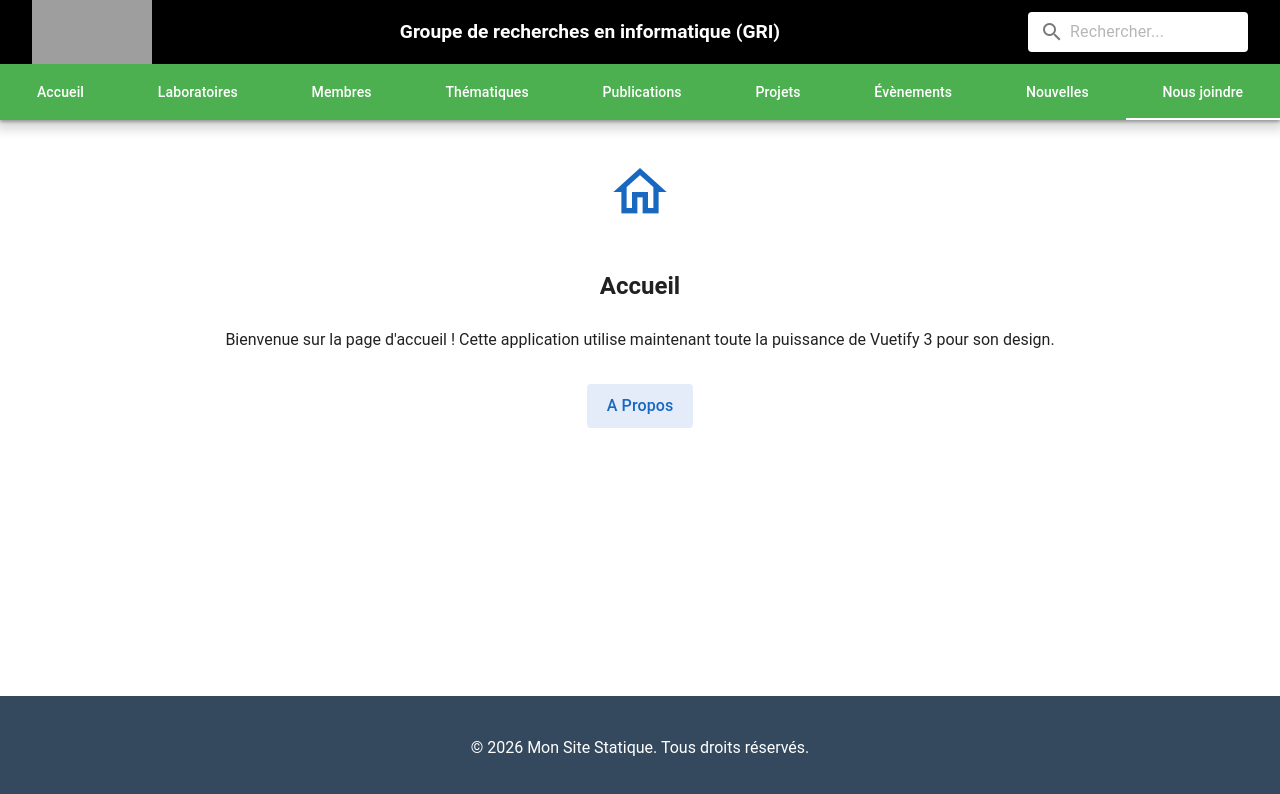
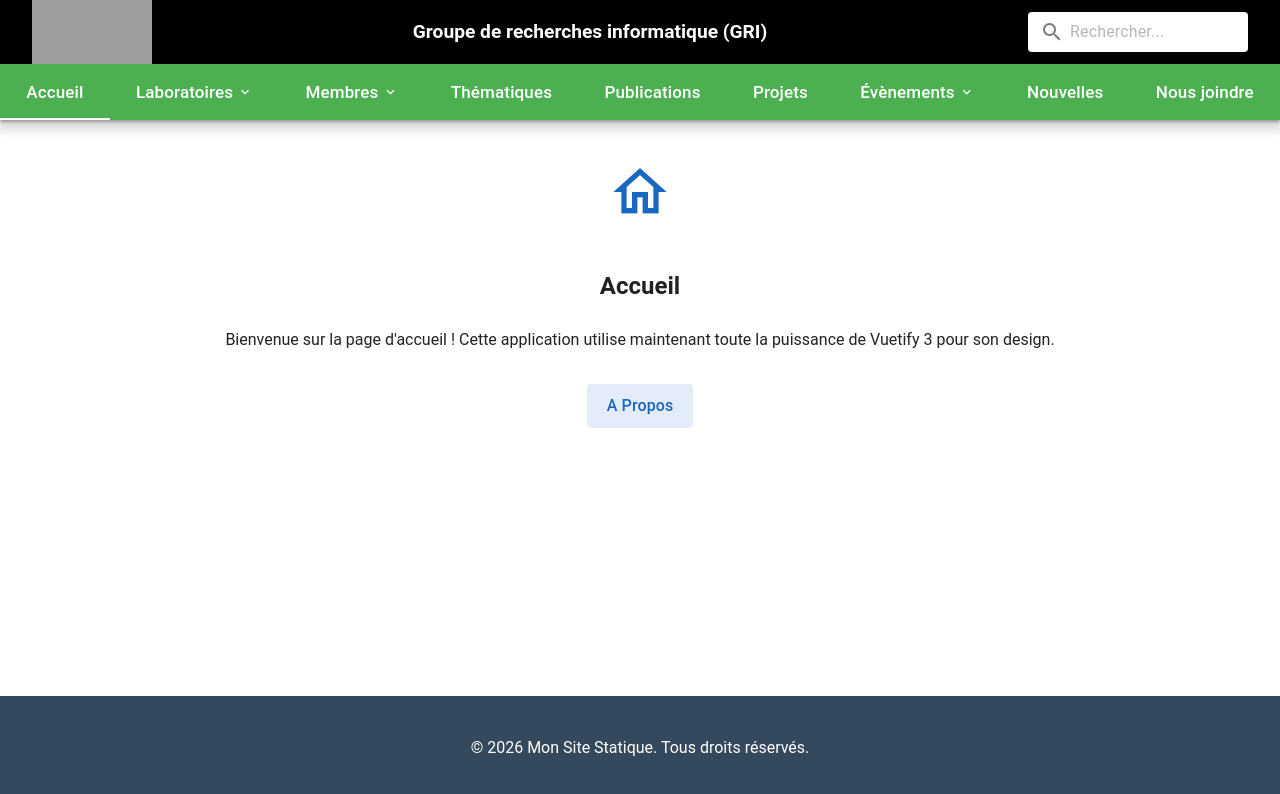
Before and after one commit to lupin100/Stage-Uqac, a Vue app in the folder frontend/: page / in a window 1280 px wide. Shown: the top 794 px of the page. Built offline with nearby package versions, Linux system fonts and the light colour scheme; grey boxes are pictures that could not be loaded.

Commit message:
header + amélioré

```diff
--- a/frontend/src/components/AppHeader.vue
+++ b/frontend/src/components/AppHeader.vue
@@ -13,7 +13,7 @@ import logo from '../assets/logo_uqac.svg'
       />
 
       <v-toolbar-title class="header-title text-center">
-        Groupe de recherches en informatique (GRI)
+        Groupe de recherches informatique (GRI)
       </v-toolbar-title>
 
       <v-text-field
@@ -30,20 +30,57 @@ import logo from '../assets/logo_uqac.svg'
   <div class="nav-bar">
     <v-tabs
       bg-color="green"
-          align-tabs="end"
       color="white"
-          show-arrows
       grow
     >
       <v-tab to="/">Accueil</v-tab>
-          <v-tab to="/a-propos">Laboratoires</v-tab>
-          <v-tab to="#blank">Membres</v-tab>
-          <v-tab to="#blank">Thématiques</v-tab>
-          <v-tab to="#blank">Publications</v-tab>
-          <v-tab to="#blank">Projets</v-tab>
-          <v-tab to="#blank">Évènements</v-tab>
-          <v-tab to="#blank">Nouvelles</v-tab>
-          <v-tab to="#blank">Nous joindre</v-tab>
+
+      <v-tab>
+        Laboratoires
+        <v-icon size="16" class="ml-1">mdi-chevron-down</v-icon>
+        <v-menu activator="parent">
+          <v-list>
+            <v-list-item title="A propos" to="/laboratoires/1" />
+            <v-list-item title="Mission" to="/laboratoires/2" />
+            <v-list-item title="Valeur" to="/laboratoires/3" />
+            <v-list-item title="Comités scientifique et exécutif" to="/laboratoires/4" />
+            <v-list-item title="Conseil stratégique" to="/laboratoires/5" />
+          </v-list>
+        </v-menu>
+      </v-tab>
+
+      <v-tab>
+        Membres
+        <v-icon size="16" class="ml-1">mdi-chevron-down</v-icon>
+        <v-menu activator="parent">
+          <v-list>
+            <v-list-item title="Membres réguliers" to="/membres/1" />
+            <v-list-item title="Membres associé.e.s" to="/membres/2" />
+            <v-list-item title="Membres émérites" to="/membres/3" />
+            <v-list-item title="Collaborateurs" to="/membres/4" />
+            <v-list-item title="Étudiant.e.s" to="/membres/5" />
+            <v-list-item title="Ancien.ne.s étudiant.e.s" to="/membres/6" />
+          </v-list>
+        </v-menu>
+      </v-tab>
+
+      <v-tab to="/thematiques">Thématiques</v-tab>
+      <v-tab to="/publications">Publications</v-tab>
+      <v-tab to="/projets">Projets</v-tab>
+
+      <v-tab>
+        Évènements
+        <v-icon size="16" class="ml-1">mdi-chevron-down</v-icon>
+        <v-menu activator="parent">
+          <v-list>
+            <v-list-item title="Séminaires" to="/evenements/seminaires" />
+            <v-list-item title="Congrès et ateliers" to="/evenements/congresetateliers" />
+          </v-list>
+        </v-menu>
+      </v-tab>
+
+      <v-tab to="/nouvelles">Nouvelles</v-tab>
+      <v-tab to="/nous-joindre">Nous joindre</v-tab>
     </v-tabs>
   </div>
 </template>
@@ -73,4 +110,9 @@ import logo from '../assets/logo_uqac.svg'
   width: 100%;
   overflow-x: hidden; /* Empêche physiquement le scroll horizontal */
 }
+
+:deep(.v-tab) {
+  font-size: 17px;
+  font-weight: 500;
+}
 </style>
```
Lines whose indentation alone changed are shown as unchanged.
